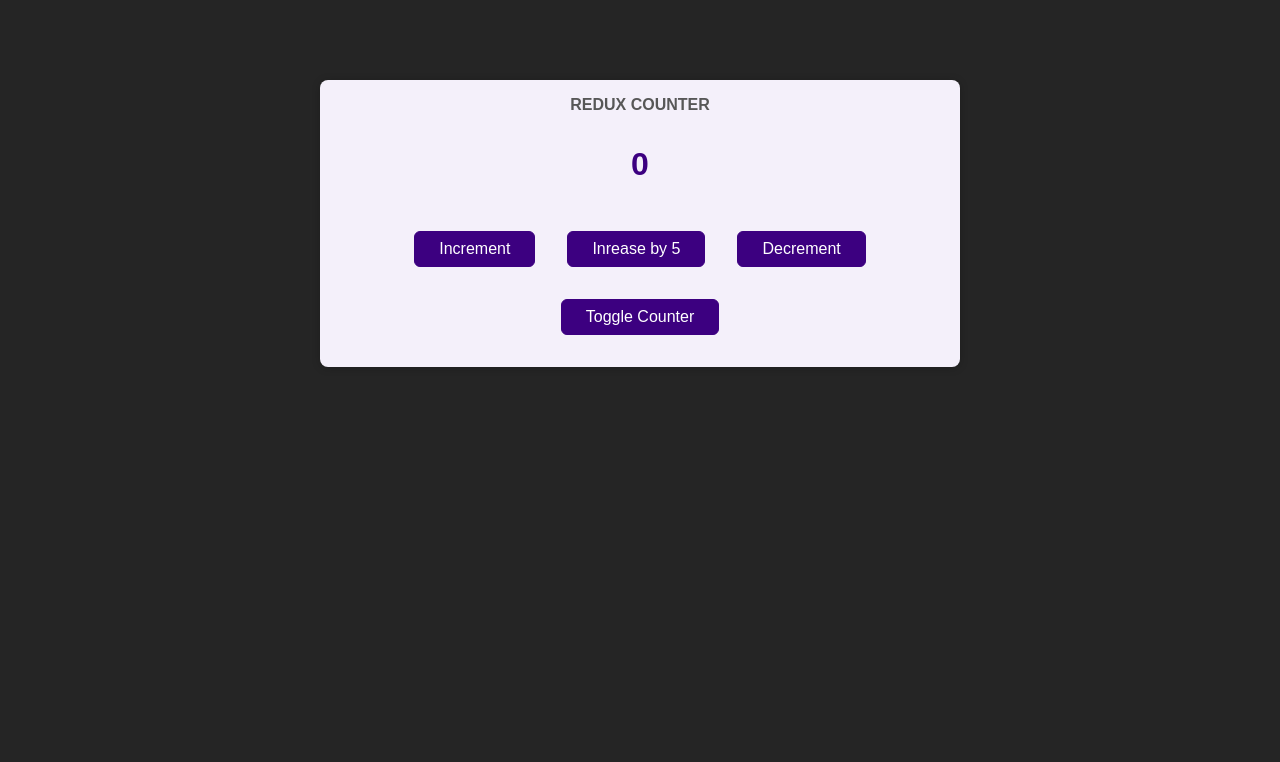
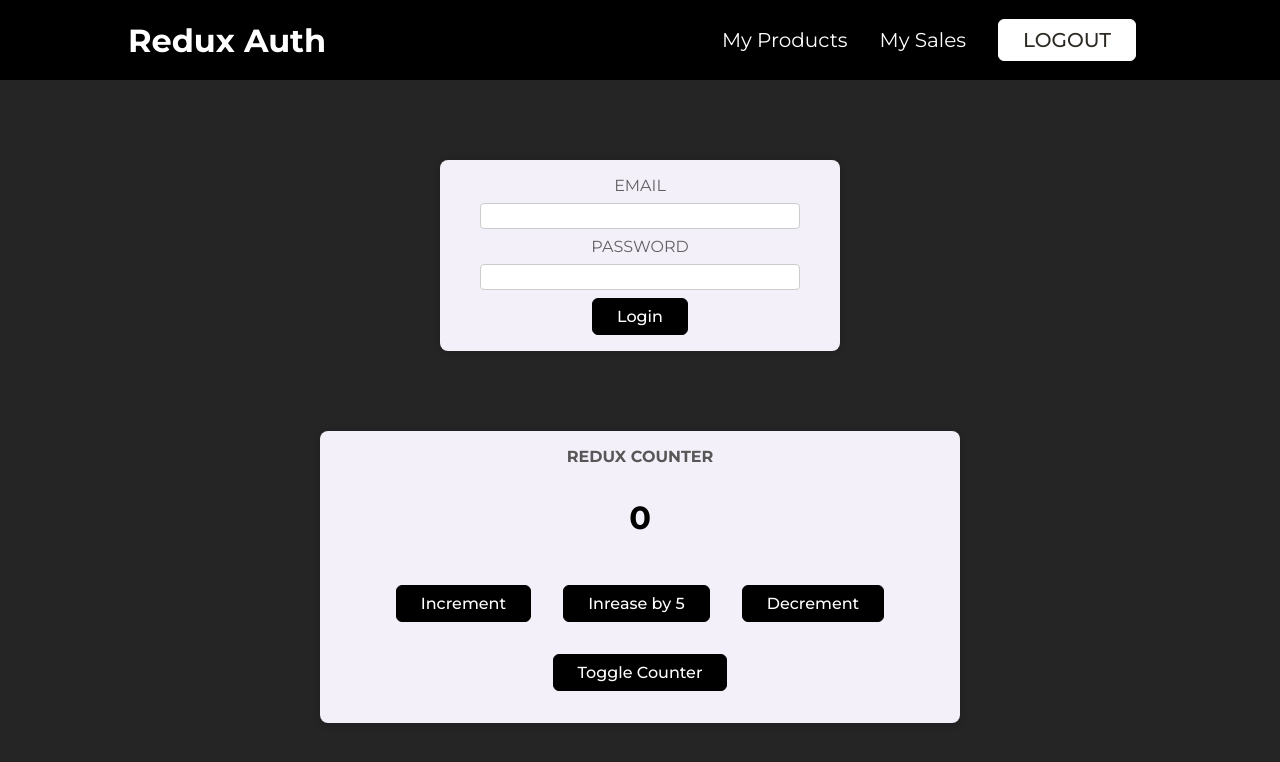
Before and after one commit to AleksandreTch/ExploringRedux, a React (Create React App) app: page / in a window 1280 px wide. Shown: the top 762 px of the page. Built offline with nearby package versions, Linux system fonts and the light colour scheme.

Commit message:
Updating Style and adding auth and header sections

```diff
--- a/src/App.js
+++ b/src/App.js
@@ -1,9 +1,16 @@
-import Counter from './components/Counter';
+import { Fragment } from "react";
+import Counter from "./components/Counter";
 
+import Header from './components/Header';
+import Auth from './components/Auth';
 
 function App() {
   return (
-    <Counter />
+    <Fragment>
+      <Header/>
+      <Auth/>
+      <Counter />
+    </Fragment>
   );
 }
 
--- a/src/components/Counter.module.css
+++ b/src/components/Counter.module.css
@@ -17,7 +17,7 @@
 
 .value {
   font-size: 2rem;
-  color: #3c0080;
+  color: black;
   margin: 2rem 0;
   font-weight: bold;
 }
--- a/src/components/Header.module.css
+++ b/src/components/Header.module.css
@@ -4,7 +4,7 @@
   display: flex;
   justify-content: space-between;
   align-items: center;
-  background-color: #3c0080;
+  background-color: black;
   color: white;
   padding: 0 10%;
 }
@@ -29,20 +29,24 @@
 
 .header a:hover,
 .header a:active {
-  color: #b864da;
+  color: #cccc;
 }
 
 .header button {
   font-size: 1.25rem;
-  background-color: #ffbb00;
-  border: 1px solid #ffbb00;
+  background-color: white;
+  border: 1px solid white;
   padding: 0.5rem 1.5rem;
   box-shadow: 0 1px 4px rgba(0, 0, 0, 0.2);
   color: #2c2922;
+  transition: all 0.25s ease-in-out;
+  text-transform: uppercase;
+  font-weight: 500;
 }
 
 .header button:hover,
 .header button:active {
-  background-color: #ffa600;
-  border-color: #ffa600;
+  background-color: black;
+  border-color: #cccc;
+  color: white;
 }
--- a/src/index.css
+++ b/src/index.css
@@ -1,5 +1,8 @@
+@import url('https://fonts.googleapis.com/css2?family=Montserrat:wght@100;200;300;400;500;600;700;800;900&display=swap');
+
 * {
   box-sizing: border-box;
+  font-family: 'Montserrat', sans-serif;
 }
 
 body {
@@ -12,15 +15,18 @@ body {
 button {
   font: inherit;
   cursor: pointer;
-  background-color: #3c0080;
-  border: 1px solid #3c0080;
+  background-color: black;
+  border: 1px solid black;
   color: white;
   padding: 0.5rem 1.5rem;
   border-radius: 6px;
+  transition: all 0.25s ease-in-out;
+  font-weight: 500;
 }
 
 button:hover,
 button:active {
-  background-color: #5b14ac;
-  border-color: #5b14ac;
+  background-color: transparent;
+  border-color: black;
+  color: black;
 }
```
